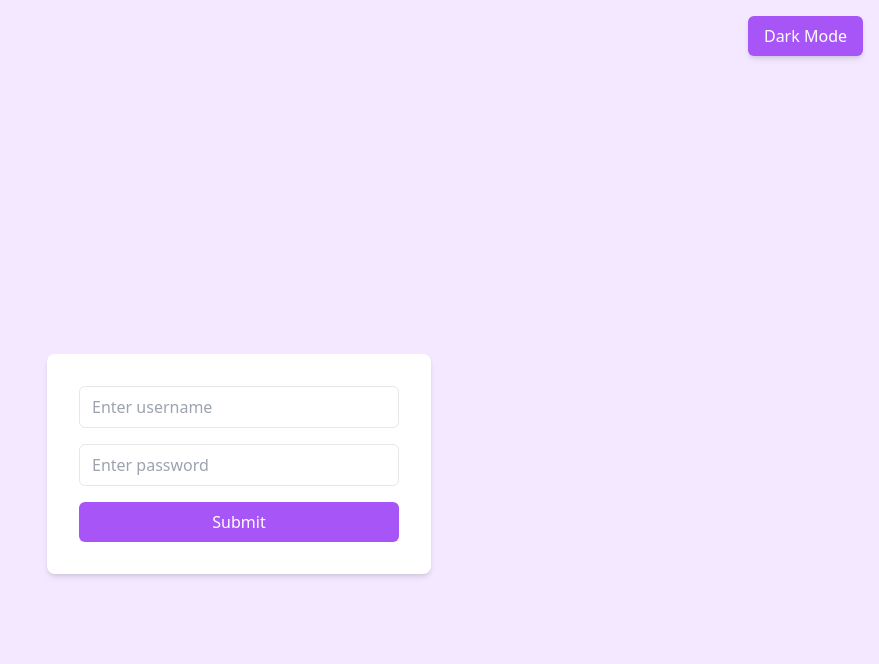
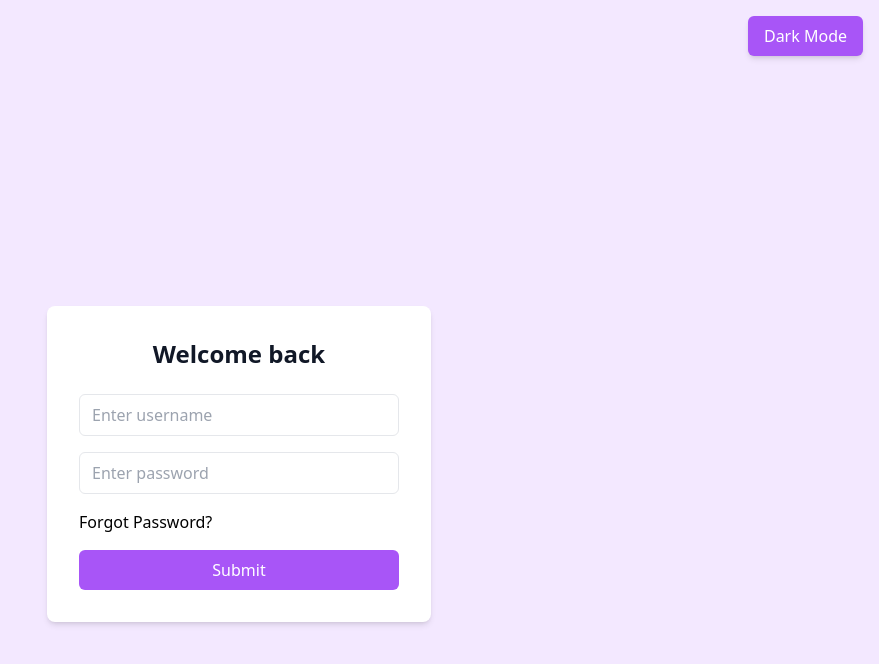
Before and after one commit to roystondz/campusConnect, a React (Vite) app in the folder frontend/: page /login in a window 1280 px wide. Shown: the top 664 px of the page, without its empty margins (401-1280 px from the left). Built offline with nearby package versions, Linux system fonts and the light colour scheme.

Commit message:
Login Design Complete

```diff
--- a/frontend/components/Login.jsx
+++ b/frontend/components/Login.jsx
@@ -25,6 +25,7 @@ const Login = () => {
   return (
     <div className="flex justify-center items-center h-screen bg-purple-100 dark:bg-gray-800">
       <div className="bg-white dark:bg-gray-700 p-8 rounded-lg shadow-md w-96">
+        <h2 className="text-2xl font-bold text-gray-900 dark:text-white mb text-center mb-6">Welcome back</h2>
         <form onSubmit={handleSubmit} className="space-y-4">
           <input
             type="text"
@@ -40,10 +41,12 @@ const Login = () => {
             placeholder="Enter password"
             className="w-full px-3 py-2 border rounded-md dark:bg-gray-600 dark:text-white dark:border-gray-500"
           />
+          <h3 className="dark:text-zinc-300"><a href=""></a>Forgot Password?</h3>
           <button
             type="submit"
             className="w-full bg-purple-500 text-white py-2 rounded-md hover:bg-purple-600 transition-colors duration-300"
           >
+
             Submit </button>
         </form>
       </div>
--- a/frontend/src/App.jsx
+++ b/frontend/src/App.jsx
@@ -17,7 +17,7 @@ export default function App() {
   };
 
   return (
-    <div className="min-h-screen bg-lightPurple-100 dark:bg-darkPurple-900 transition-colors duration-300 relative">
+    <div className="min-h-screen bg-lightPurple-100 dark:bg-gray-800 transition-colors duration-300 relative">
       <div className="absolute top-4 right-4 z-10">
         <button
           onClick={toggleDarkMode}
```
